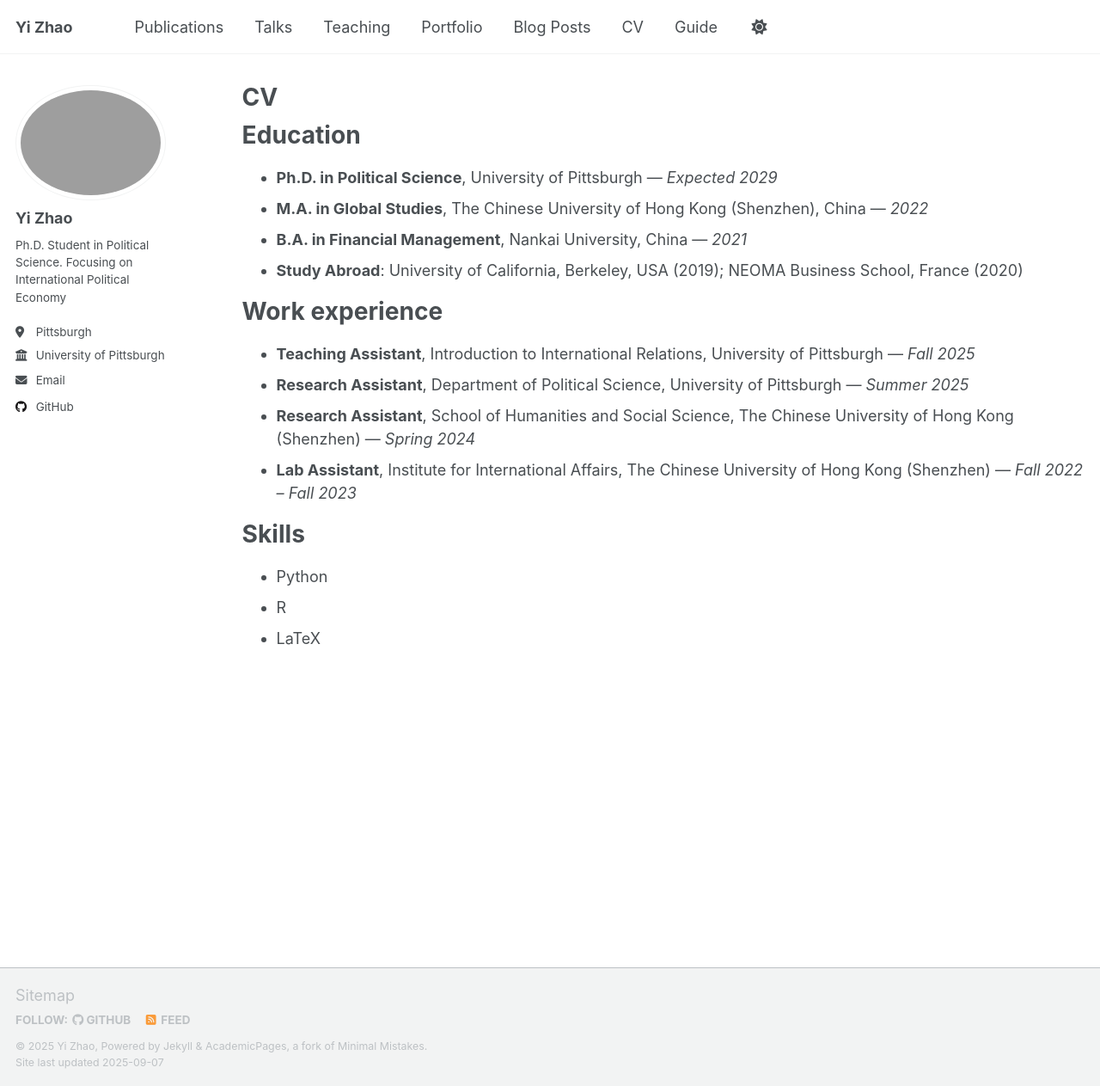
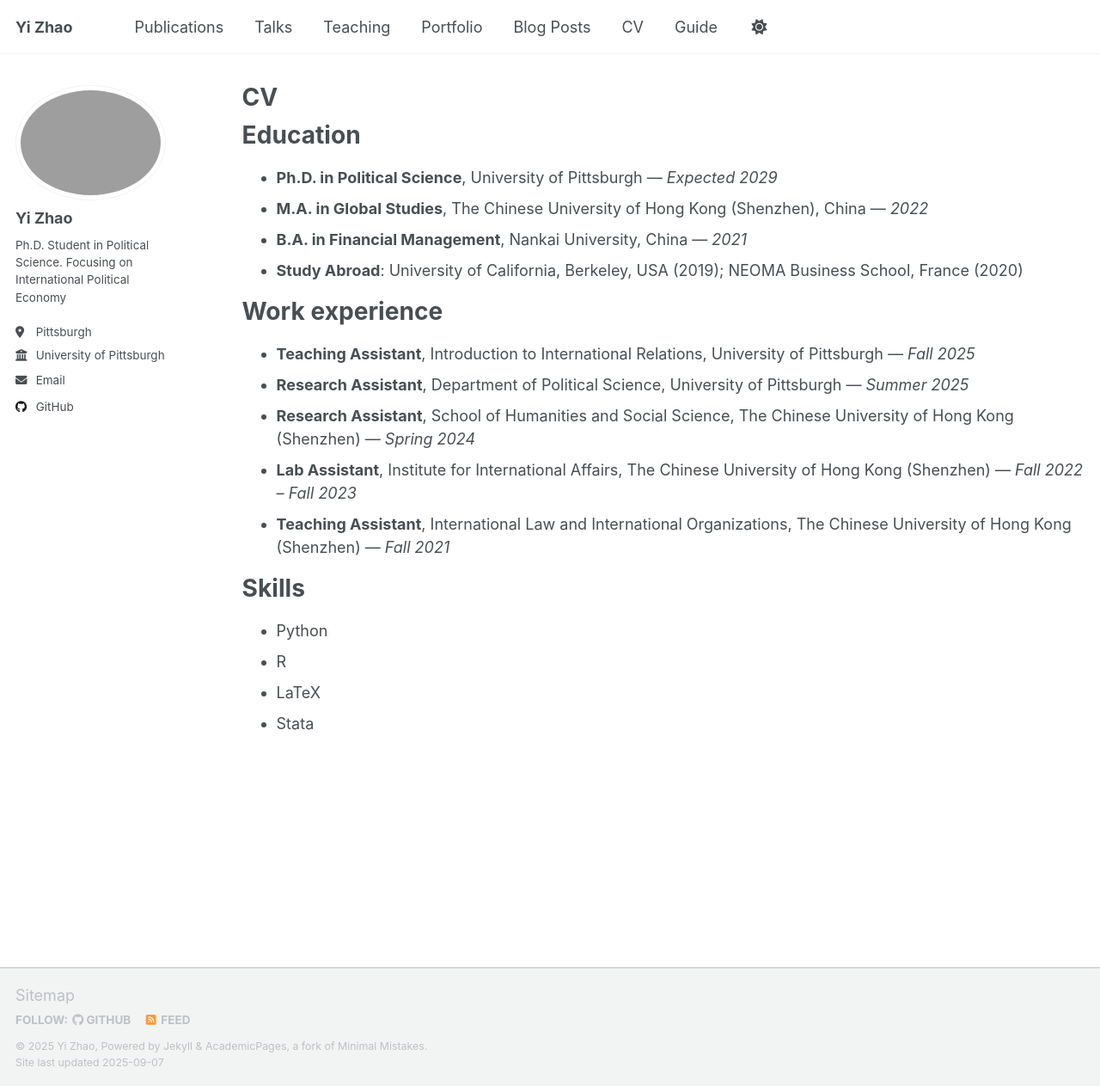
Before and after one commit to YiZhao999/YiZhao999.github.io, a Jekyll site: the page built from _pages/cv.md, in a window 1280 px wide and 1263 px high. Shown: the whole window at 86% size. Built offline with Jekyll 4.4.1, drawn with Linux system fonts in a browser that asks for light colours; a script that is not in the unit is left out.

Commit message:
Update CV with new positions and skills

```diff
--- a/_pages/cv.md
+++ b/_pages/cv.md
@@ -22,9 +22,12 @@ Work experience
 - **Research Assistant**, Department of Political Science, University of Pittsburgh — *Summer 2025*
 - **Research Assistant**, School of Humanities and Social Science, The Chinese University of Hong Kong (Shenzhen) — *Spring 2024*
 - **Lab Assistant**, Institute for International Affairs, The Chinese University of Hong Kong (Shenzhen) — *Fall 2022 – Fall 2023*
+- **Teaching Assistant**, International Law and International Organizations, The Chinese University of Hong Kong (Shenzhen) — *Fall 2021*
+
 
 Skills
 ======
 - Python
 - R
 - LaTeX
+- Stata
```
